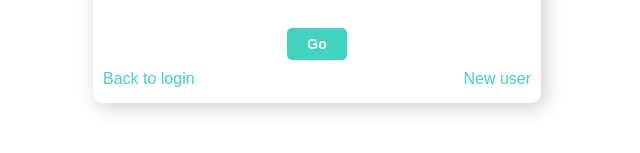
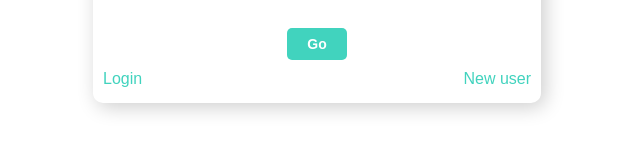
Before and after one commit to walterfcarvalho/habits-monitor, a React (Create React App) app: page /resetpassword in a window 1280 px wide. Shown: the part 413-566 px from the top of the page, without its empty margins (323-963 px from the left). Built offline with nearby package versions, Linux system fonts and the light colour scheme.

Commit message:
fix links fowarding

```diff
--- a/src/Components/NewUser/index.jsx
+++ b/src/Components/NewUser/index.jsx
@@ -108,7 +108,7 @@ const NewUser = () => {
 
           <UI.Field direction={"row"} >
             <Link style={{ color: colors.corPrimaria }} to="/login"> Login </Link>
-            <Link style={{ color: colors.corPrimaria }} to="/forgotpassword"> Forgot password </Link>
+            <Link style={{ color: colors.corPrimaria }} to="/resetpassword"> Forgot password </Link>
           </UI.Field>
         </>
       }
--- a/src/Components/ResetPassword/index.jsx
+++ b/src/Components/ResetPassword/index.jsx
@@ -64,7 +64,7 @@ const ResetPassword = () => {
         }
 
         <UI.Field direction={"row"} >
-          <Link style={{ color: colors.corPrimaria }} to="/login"> Back to login </Link>
+          <Link style={{ color: colors.corPrimaria }} to="/login"> Login </Link>
           <Link style={{ color: colors.corPrimaria }} to="/newuser"> New user </Link>
         </UI.Field>
 
```
